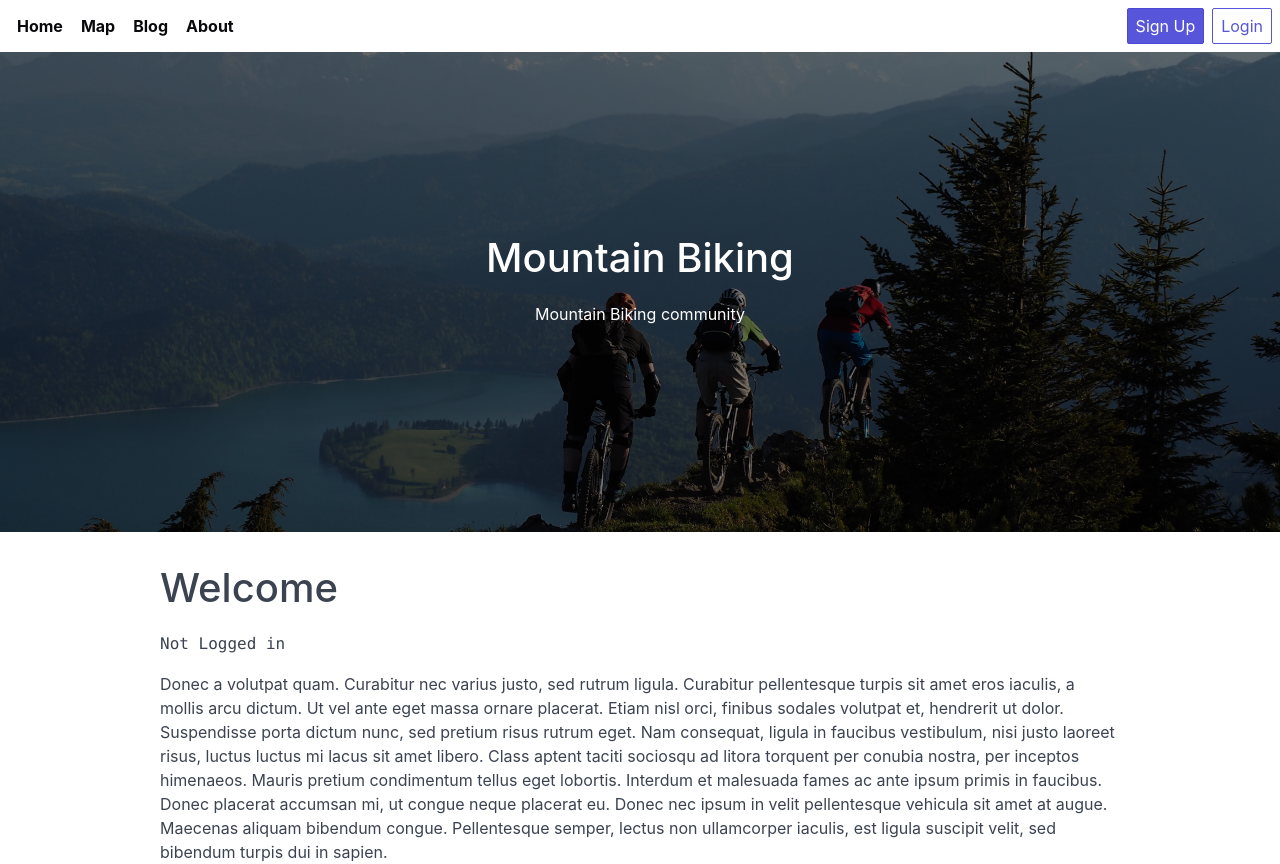
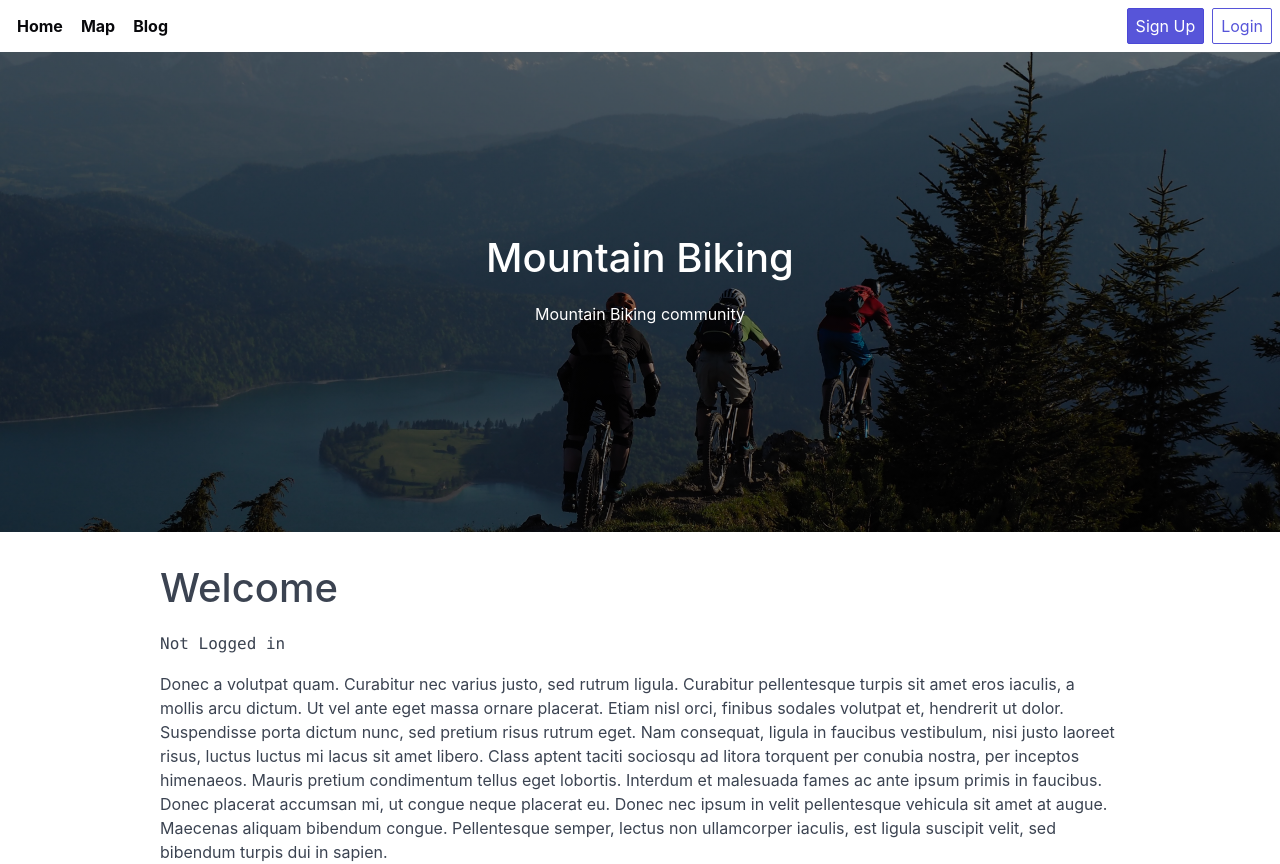
Before and after one commit to ldipaola/trail-spotter, a React (Create React App) app in the folder client/src/: page / in a window 1280 px wide. Built offline with nearby package versions, Linux system fonts and the light colour scheme; no server answers; the HTML template or start-up script is replaced by a standard one.

Commit message:
remove link

```diff
--- a/client/src/components/nav/Navbar.js
+++ b/client/src/components/nav/Navbar.js
@@ -28,9 +28,6 @@ export default function Navbar() {
         </Link>
         <Link to="/blog" className="btn btn-link nav-link">
           Blog
-        </Link>
-        <Link to="/about" className="btn btn-link nav-link">
-          About
         </Link>
         { user && user.isAdmin ?
         <Link to="/admin" className="btn btn-link nav-link">
```
